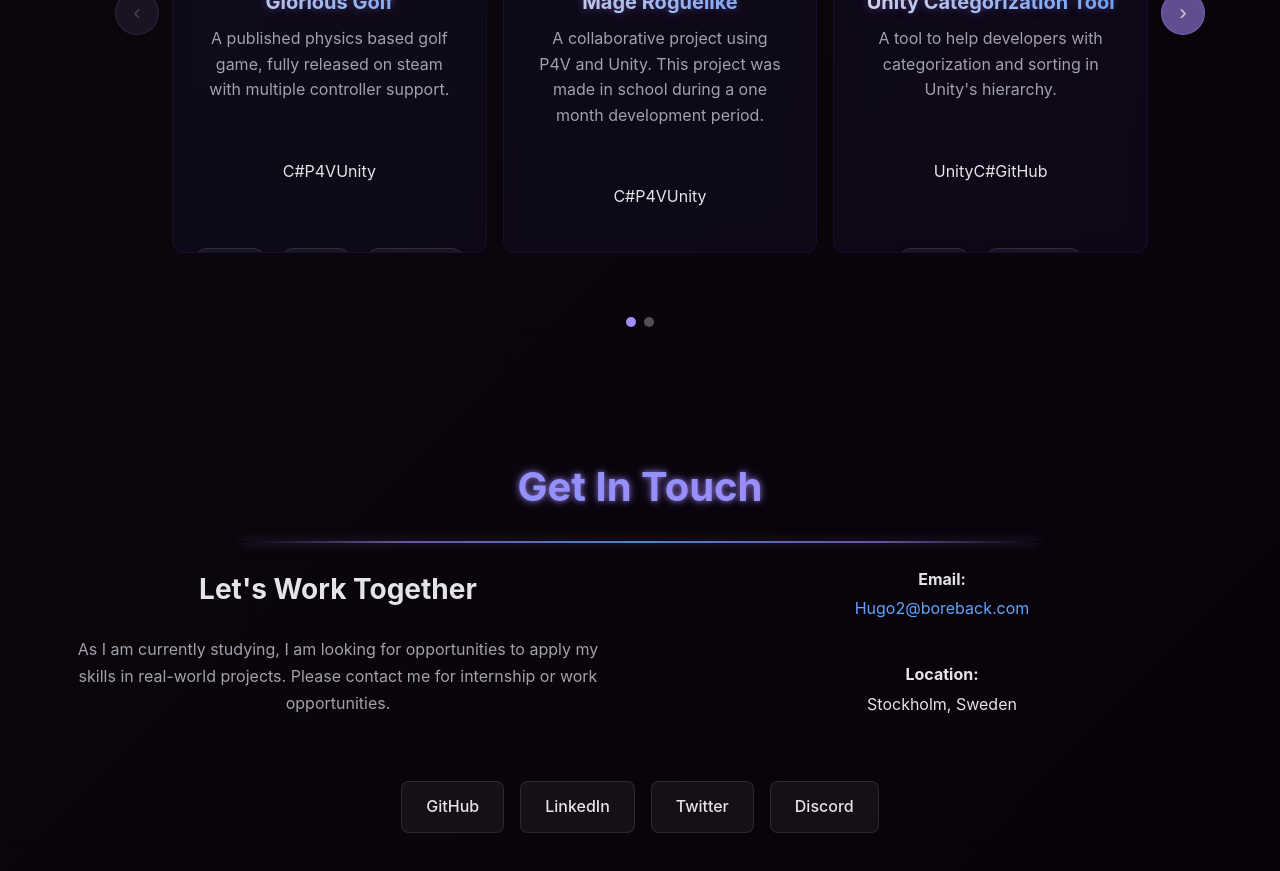
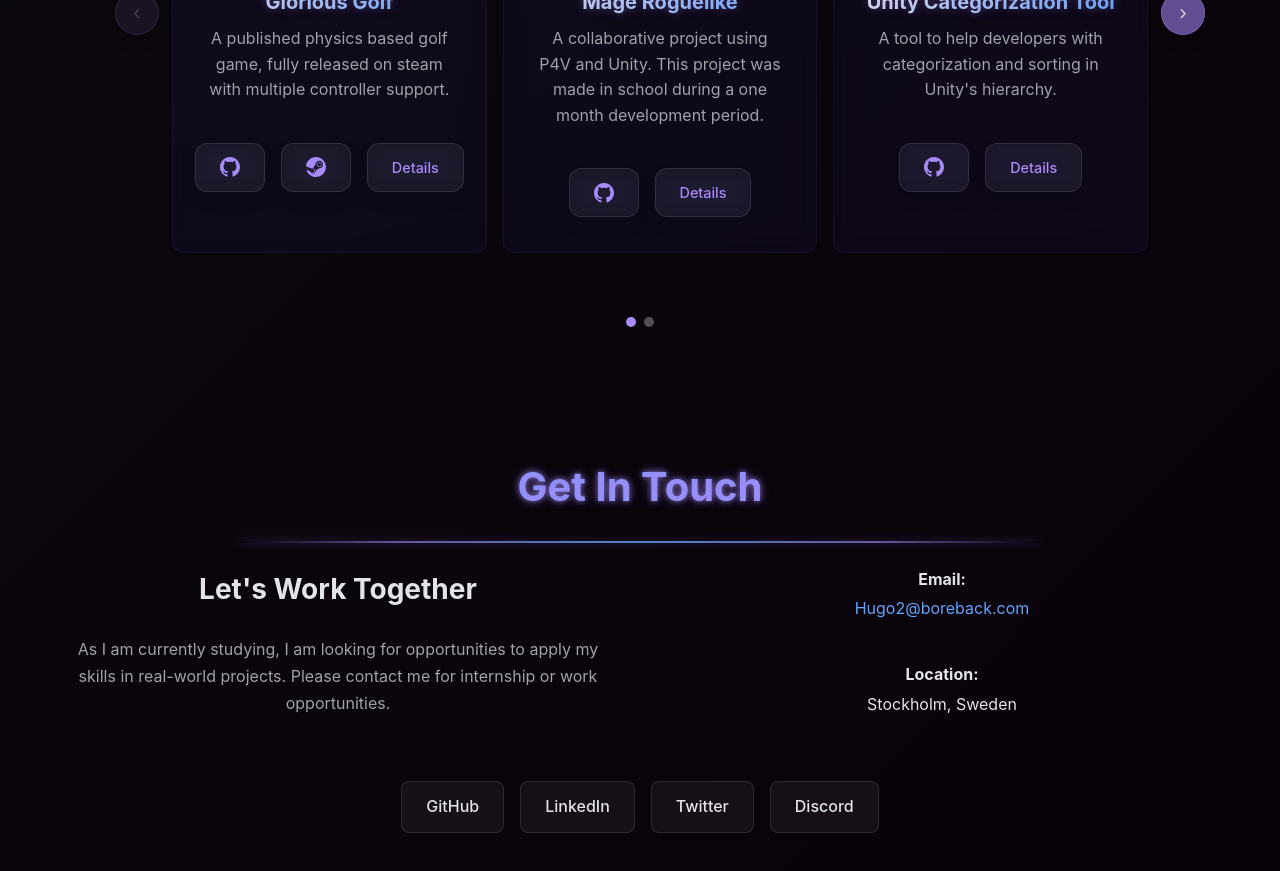
Before and after one commit to penniey/portfolio-website, a React (Vite) app: page / in a window 1280 px wide. Shown: the part 1700-2571 px from the top of the page. Built offline with nearby package versions, Linux system fonts and the light colour scheme.

Commit message:
Update Projects.tsx
Fixed an issue where you change in the slider the buttons are overlapping with the projects. This is caused by the inconsistent position of  the arrows so the translated transform for x is now corrected. Check comments for commented value and change with caution.

```diff
--- a/src/components/Projects.tsx
+++ b/src/components/Projects.tsx
@@ -116,7 +116,7 @@ const Projects: React.FC = () => {
                 )}
                 <div
                   className="carousel-track"
-                  style={{ transform: `translateX(-${(currentProjectIndex / 3) * 100}%)` }}
+                  style={{ transform: `translateX(-${(currentProjectIndex / 3) * 103.5}%)` }} //This value is tested so the arrows are correctly positioned.
                 >
                   {Array.from({ length: Math.ceil(filteredProjects.length / 3) }, (_, slideIndex) => (
                     <div key={slideIndex} className="carousel-slide">
@@ -131,11 +131,6 @@ const Projects: React.FC = () => {
                               <div className="project-content">
                                 <h3>{project.title}</h3>
                                 <p>{project.description}</p>
-                                <div className="project-technologies">
-                                  {project.technologies.map(tech => (
-                                    <span key={tech} className="tech-badge">{tech}</span>
-                                  ))}
-                                </div>
                                 <div className="project-links">
                                   {project.githubUrl && (
                                     <a
@@ -207,11 +202,6 @@ const Projects: React.FC = () => {
                   <div className="project-content">
                     <h3>{project.title}</h3>
                     <p>{project.description}</p>
-                    <div className="project-technologies">
-                      {project.technologies.map(tech => (
-                        <span key={tech} className="tech-badge">{tech}</span>
-                      ))}
-                    </div>
                     <div className="project-links">
                       {project.githubUrl && (
                         <a
@@ -269,11 +259,6 @@ const Projects: React.FC = () => {
                 <div className="project-content">
                   <h3>{project.title}</h3>
                   <p>{project.description}</p>
-                  <div className="project-technologies">
-                    {project.technologies.map(tech => (
-                      <span key={tech} className="tech-badge">{tech}</span>
-                    ))}
-                  </div>
                   <div className="project-links">{project.githubUrl && (
                       <a
                         href={project.githubUrl}
```
